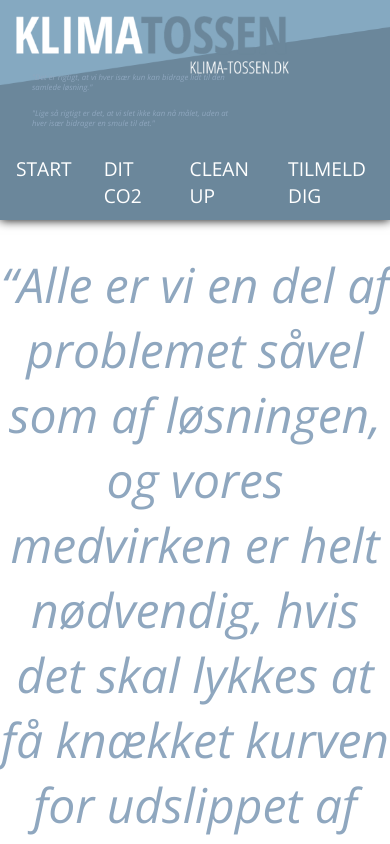
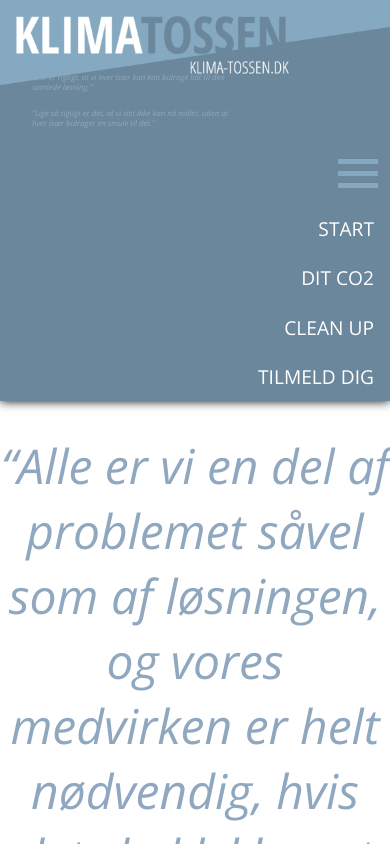
Before and after one commit to simo994q/react-start-project-1, a React (Vite) app in the folder react-start-project-1/: page / in a window 390 px wide. Shown: the top 844 px of the page. Built offline with nearby package versions, Linux system fonts and the light colour scheme.

Commit message:
responsive navbar

```diff
--- a/react-start-project-1/src/components/Navbar/Navbar.module.scss
+++ b/react-start-project-1/src/components/Navbar/Navbar.module.scss
@@ -24,3 +24,35 @@
         }
     }
 }
+
+@media (max-width: 850px) {
+    .navbarContainer {
+        display: flex;
+        flex-direction: column;
+        align-items: end;
+
+        div {
+            display: flex;
+            flex-direction: column;
+            justify-content: space-evenly;
+            height: 60px;
+            width: 60px;
+            padding: 0.5rem;
+            cursor: pointer;
+
+            span {
+                width: 40px;
+                height: 5px;
+                background-color: #85A8C1;
+            }
+        }
+
+        ul {
+            flex-direction: column;
+
+            li {
+                text-align: end;
+            }
+        }
+    }
+}
```
